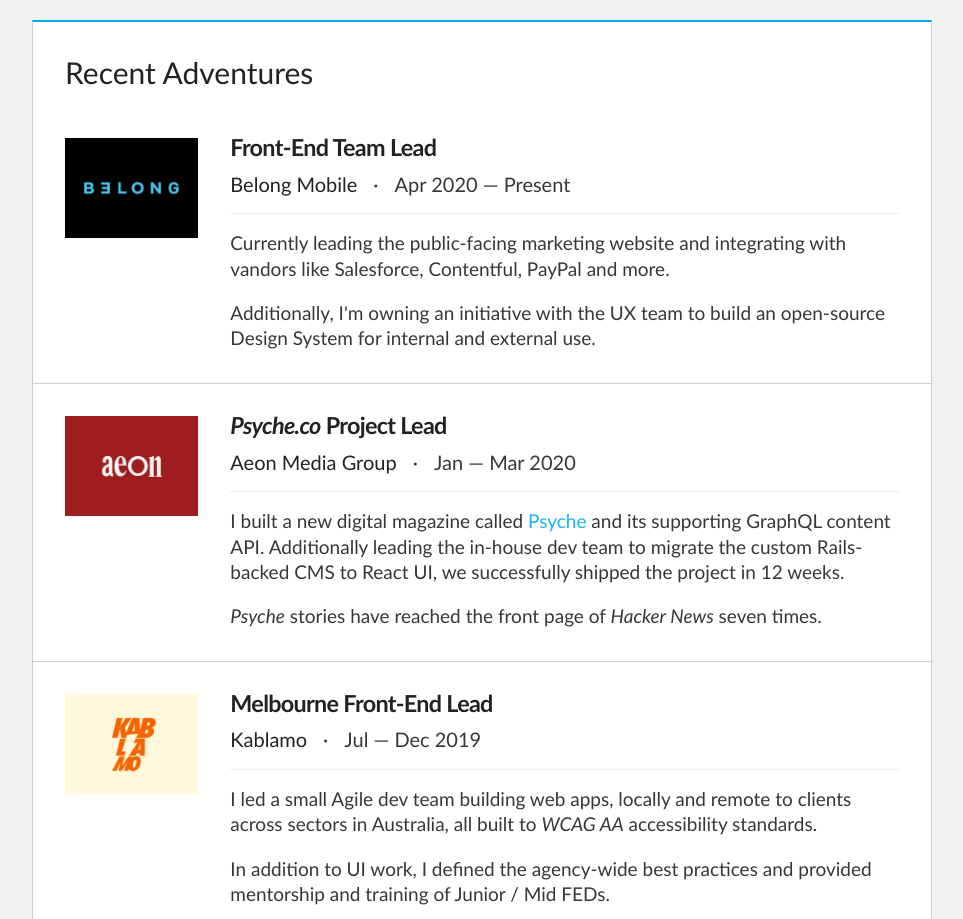
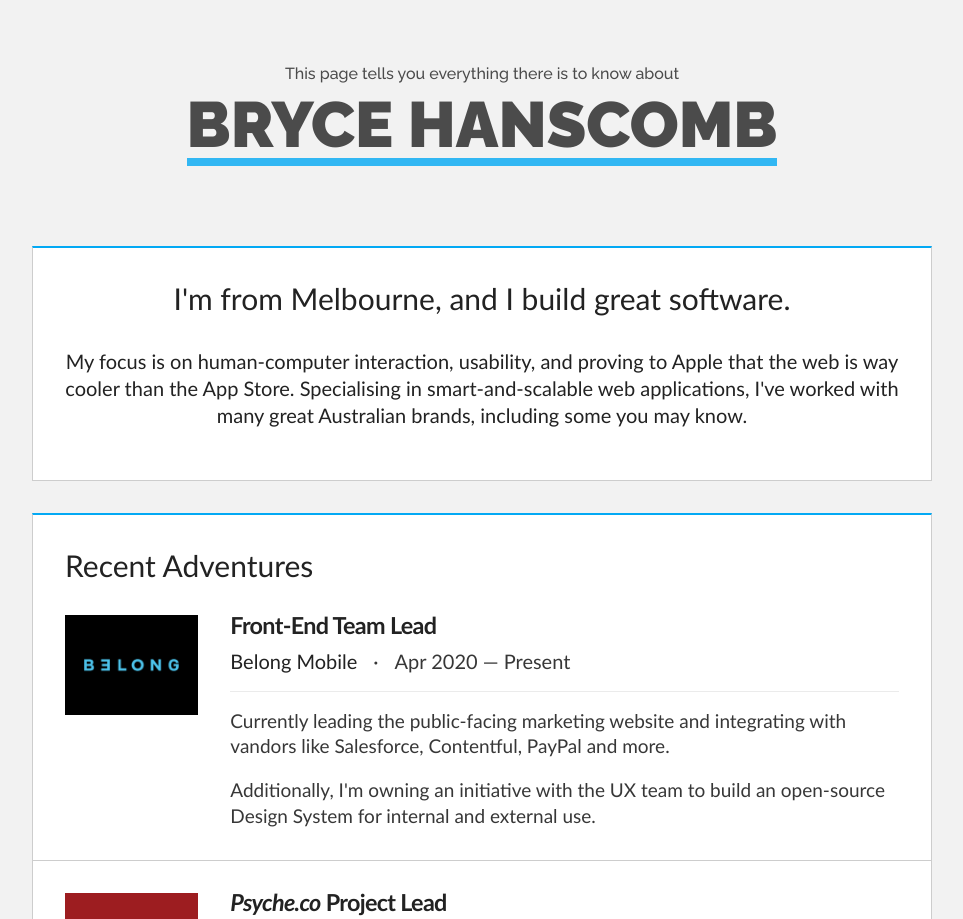
Before and after one commit to brycehanscomb/brycehanscomb.com, a website: page cv.html in a window 1280 px wide. Shown: the top 919 px of the page, without its empty margins (158-1121 px from the left). Drawn offline with Linux system fonts and the light colour scheme.

Commit message:
add title and intro

```diff
--- a/cv.css
+++ b/cv.css
@@ -1,16 +1,17 @@
 @import "common.css";
 
-.title {
-  text-transform: uppercase;
-  line-height: 0.8em;
-  font-weight: 900;
-}
 
 body {
   /*border: 20px solid var(--secondary-color);*/
-  padding: 20px;
+  /*padding: 0 20px;*/
   background: var(--secondary-color);
   /*font-family: -apple-system, system-ui, BlinkMacSystemFont, "Segoe UI", Roboto, "Helvetica Neue", "Fira Sans", Ubuntu, Oxygen, "Oxygen Sans", Cantarell, "Droid Sans", "Apple Color Emoji", "Segoe UI Emoji", "Segoe UI Emoji", "Segoe UI Symbol", "Lucida Grande", Helvetica, Arial, sans-serif;;*/
+}
+
+main {
+  display: flex;
+  flex-direction: column;
+  justify-content: center;
 }
 
 section {
@@ -24,9 +25,13 @@
   margin-bottom: 2rem;
 }
 
+.intro {
+  text-align: center;
+}
+
 .heading {
   font-weight: normal;
-  margin: 0 0 3rem;
+  margin: 0 0 2rem;
 }
 
 .position {
@@ -122,3 +127,44 @@
   margin-top: 2rem;
   border-top: 1px solid #cdcdcd;
 }
+
+.title {
+  text-transform: uppercase;
+  line-height: 0.8em;
+  font-weight: 800;
+  font-family: "Raleway", sans-serif;
+  color: var(--content-color);
+  opacity: 0.8;
+  margin: 0 auto;
+  text-align: center;
+  padding: 5rem;
+  display: inline-flex;
+  flex-direction: column;
+  font-size: 4rem;
+}
+
+@media only screen and (max-width: 500px) {
+  .title {
+    font-size: 3rem;
+    padding: 2rem;
+  }
+}
+
+.title::before {
+  content: "This page tells you everything there is to know about";
+  font-weight: normal;
+  font-size: 1rem;
+  text-transform: none;
+  margin-top: -1rem;
+  line-height: 1.2;
+  margin-bottom: 1em;
+}
+
+.title::after {
+  display: block;
+  content: '';
+  height: 0.5rem;
+  background: var(--primary-color);
+  width: 100%;
+  margin-top: 0.5rem;
+}
--- a/cv.html
+++ b/cv.html
@@ -12,6 +12,14 @@
 </head>
 <body>
     <main>
+        <h1 class="title">Bryce Hanscomb</h1>
+        <section class="intro">
+            <h2 class="heading">I'm from Melbourne, and I build great software.</h2>
+            <p>
+                My focus is on human-computer interaction, usability, and proving to Apple that the web is way cooler than the App Store.
+                Specialising in smart-and-scalable web applications, I've worked with many great Australian brands, including some you may know.
+            </p>
+        </section>
         <section>
             <h2 class="heading">Recent Adventures</h2>
             <div class="item">
@@ -50,31 +58,15 @@
                 </div>
             </div>
             <div class="item">
-                <img height="100" width="133.333" class="logo" src="/assets/images/kablamo-logo.png" role="presentation">
-                <h3 class="position">
-                    Melbourne Front-End Lead
-                </h3>
-                <p class="company">Kablamo</p>
-                <p class="timeframe">Jul &mdash; Dec 2019</p>
-                <div class="summary">
-                    <p>
-                        I led a small Agile dev team building web apps, locally and remote to clients across sectors in Australia, all built to <em>WCAG AA</em> accessibility standards.
-                    </p>
-                    <p>
-                        In addition to UI work, I defined the agency-wide best practices and provided mentorship and training of Junior / Mid FEDs.
-                    </p>
-                </div>
-            </div>
-            <div class="item">
                 <img height="100" width="133.333" class="logo" src="/assets/images/atlassian-logo.png" role="presentation">
                 <h3 class="position">
                     Senior Developer
                 </h3>
                 <p class="company">Atlassian</p>
-                <p class="timeframe">Mar &mdash; Oct 2019</p>
+                <p class="timeframe">Mar &mdash; Dec 2019</p>
                 <div class="summary">
                     <p>
-                        As an external consultant, I implemented the <em>Your Work</em> page in Jira.
+                        As a short-term external consultant, I implemented the <em>Your Work</em> page in Jira.
                         This became the new opt-in homepage for all cloud-hosted Jira instances globally.
                     </p>
                     <p>
```
